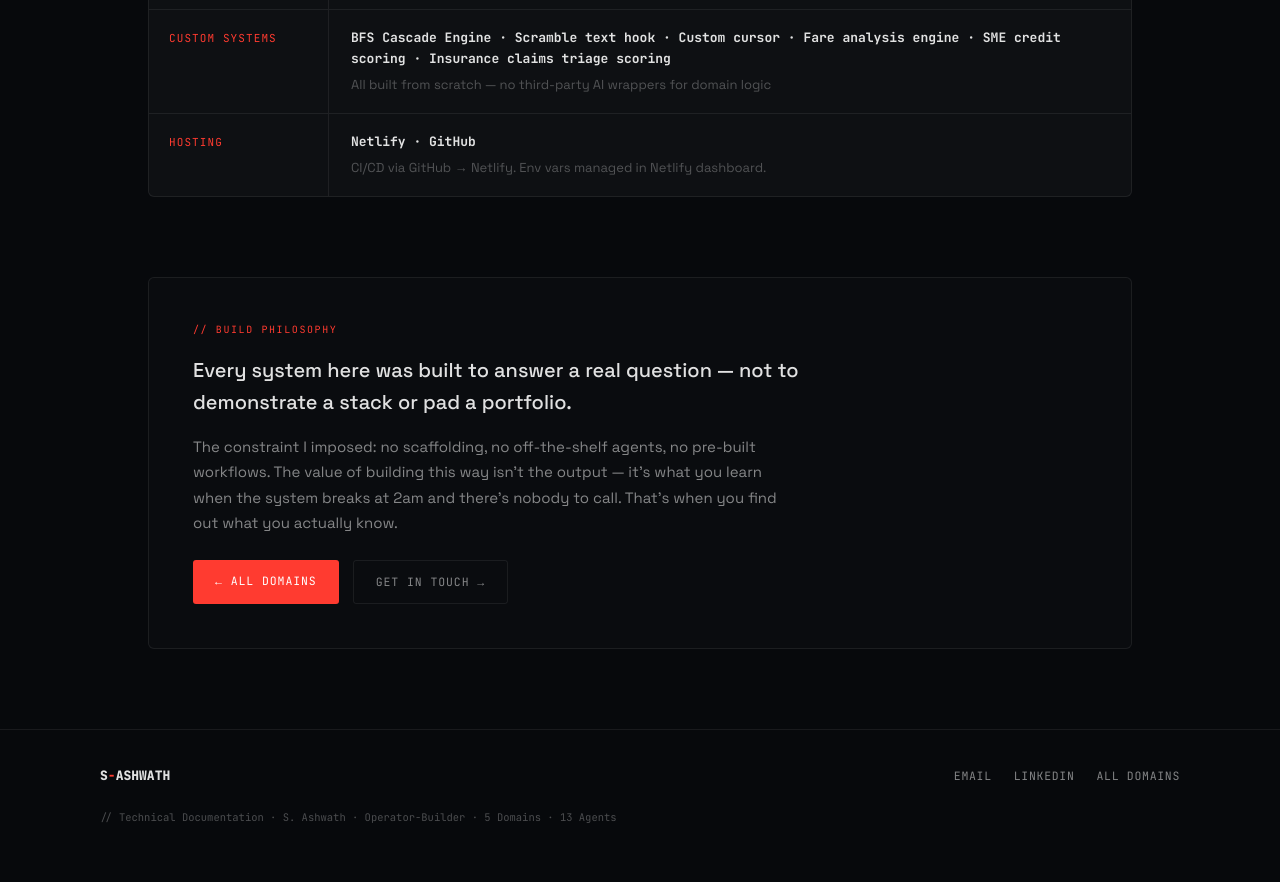
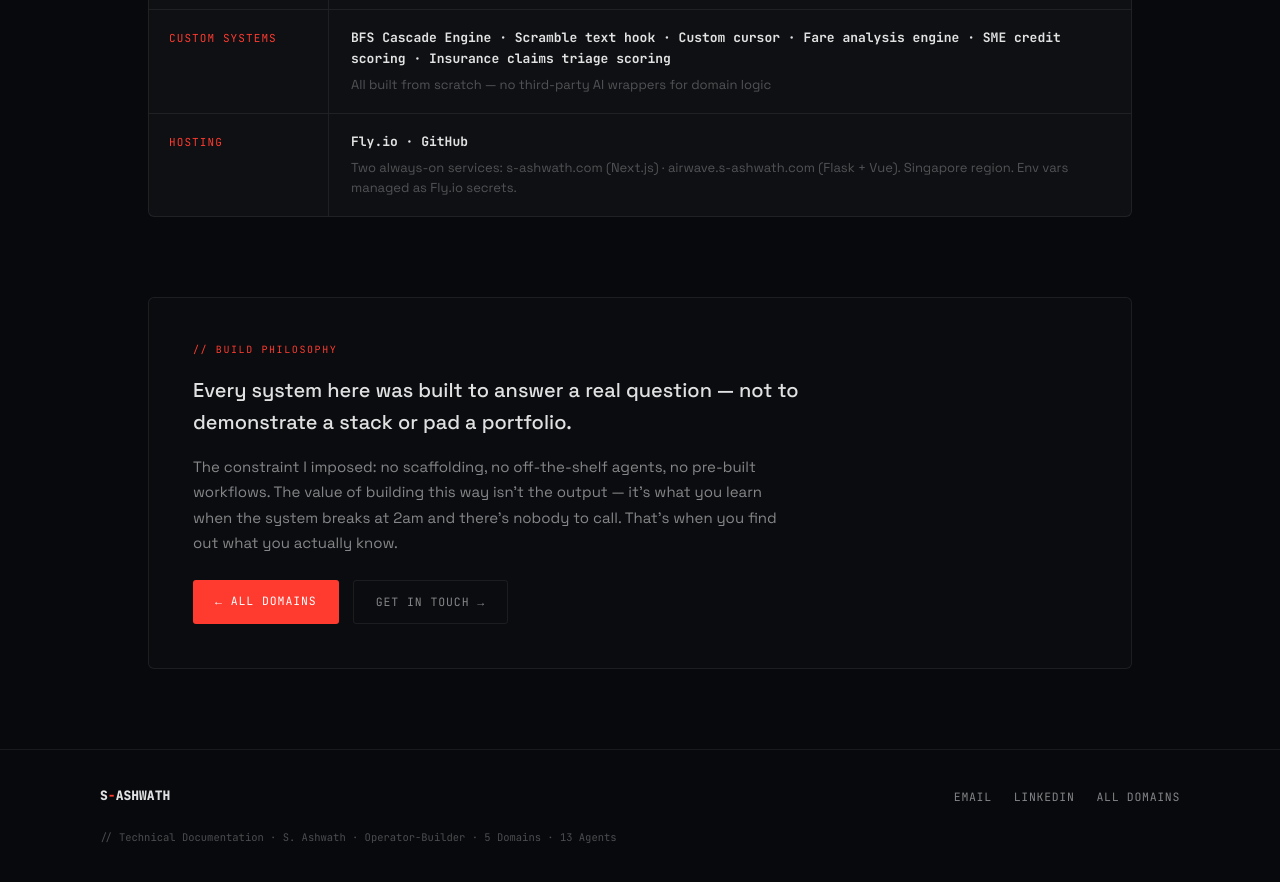
Before and after one commit to Ashwath-VS/s-ashwath-next, a Next.js app: page /docs in a window 1280 px wide. Shown: the part 5760-6642 px from the top of the page. Built offline with nearby package versions, Linux system fonts and the light colour scheme.

Commit message:
fix: update hosting stack from Netlify to Fly.io in docs page

```diff
--- a/app/docs/page.tsx
+++ b/app/docs/page.tsx
@@ -111,7 +111,7 @@ const platformStack = [
   { layer: 'Market Data', detail: 'Yahoo Finance API · open.exchangerate-api.com', note: '5-min cache on /api/market — VIX, WTI, S&P 500, USD/EUR, GOLD, 10Y UST. VIX drives cascade multiplier in real time.' },
   { layer: 'News Feed', detail: 'BBC World · BBC Business · NYT World · NYT Business RSS', note: '15-min cache on /api/triggers — keyword-matched to 6 shock categories, signal strength + live headline per trigger' },
   { layer: 'Custom Systems', detail: 'BFS Cascade Engine · Scramble text hook · Custom cursor · Fare analysis engine · SME credit scoring · Insurance claims triage scoring', note: 'All built from scratch — no third-party AI wrappers for domain logic' },
-  { layer: 'Hosting', detail: 'Netlify · GitHub', note: 'CI/CD via GitHub → Netlify. Env vars managed in Netlify dashboard.' },
+  { layer: 'Hosting', detail: 'Fly.io · GitHub', note: 'Two always-on services: s-ashwath.com (Next.js) · airwave.s-ashwath.com (Flask + Vue). Singapore region. Env vars managed as Fly.io secrets.' },
 ];
 
 // ── Component ───────────────────────────────────────────────────────────────
```
